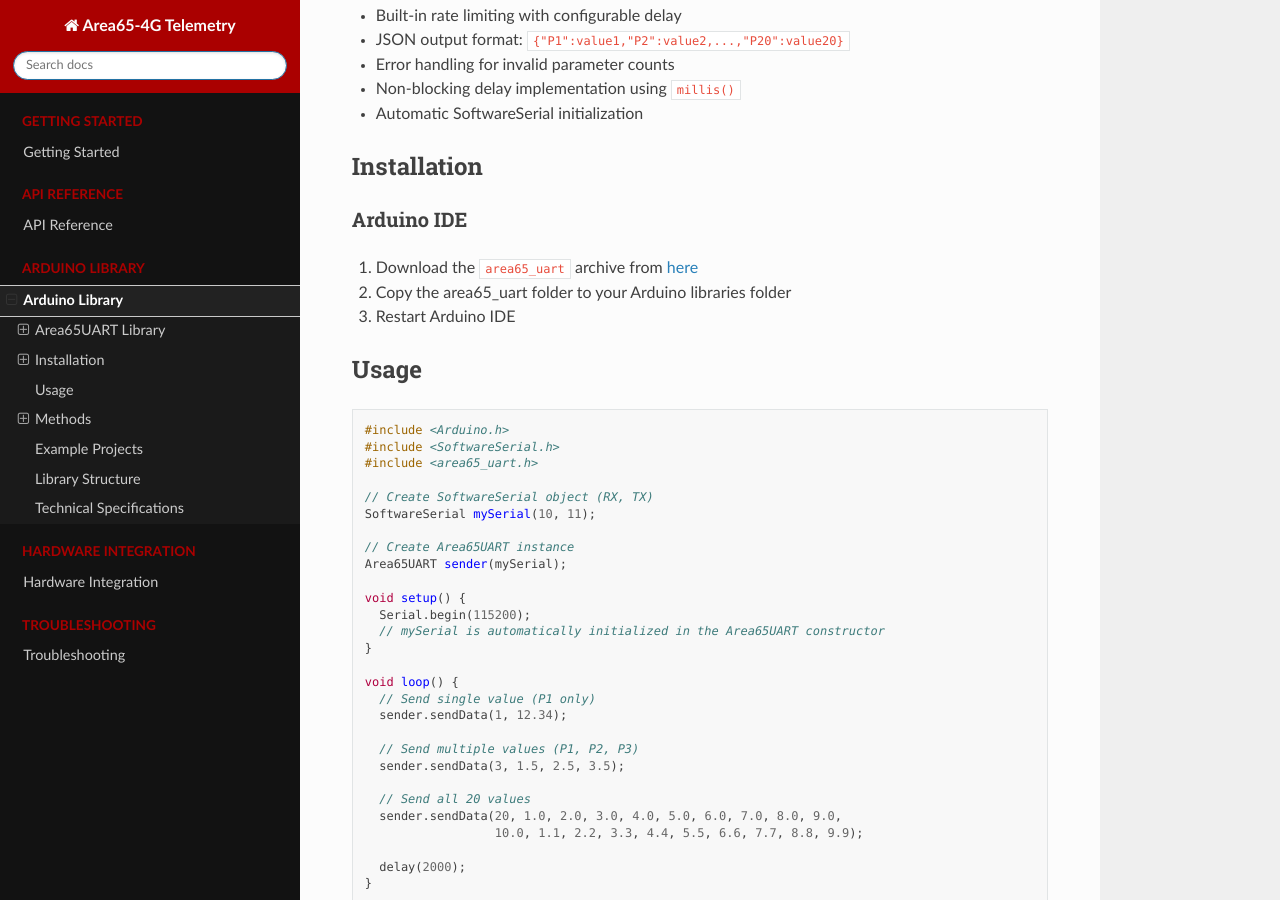
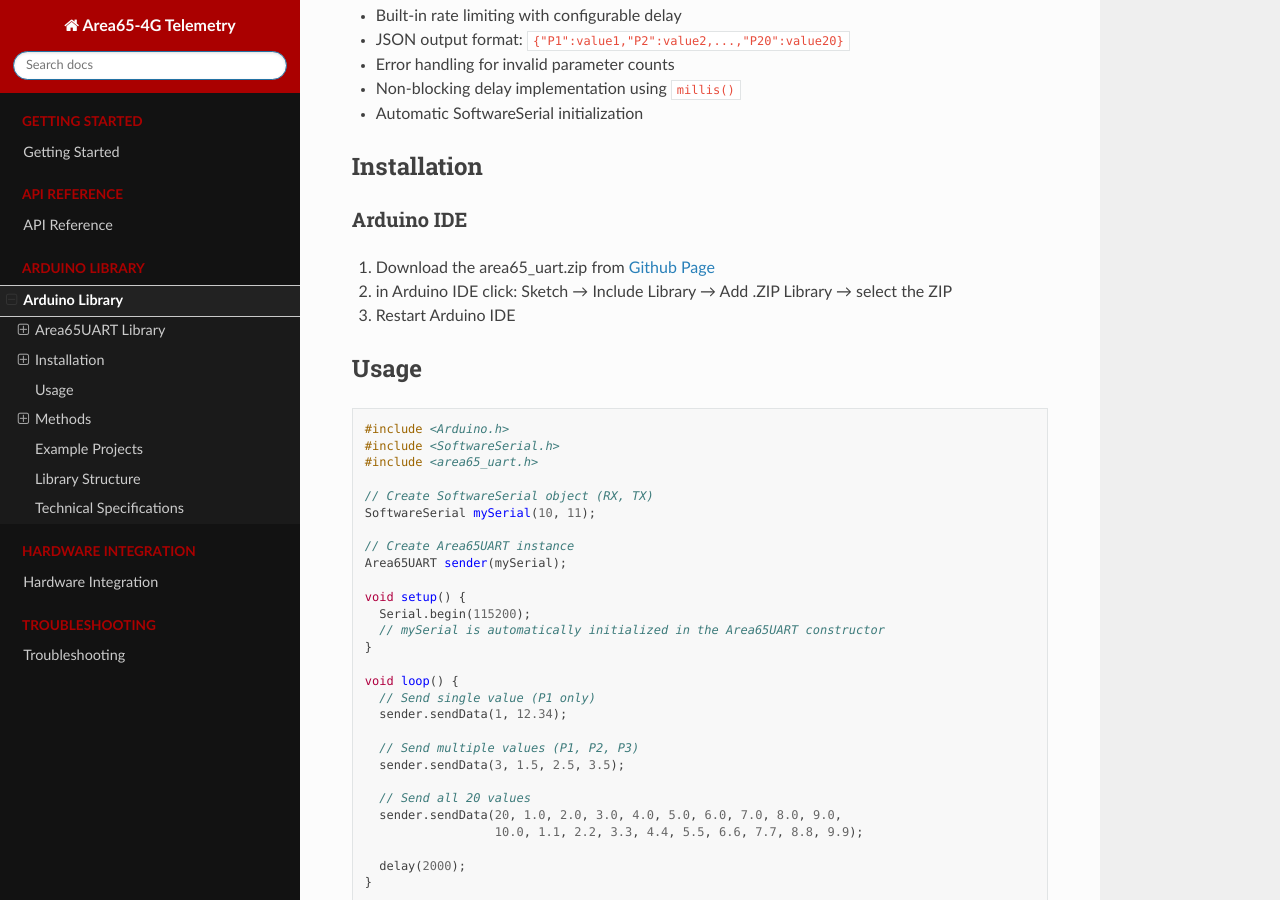
Before and after one commit to area65tech/4G-Telemetry-wiki, a Sphinx documentation site: the page built from docs/source/arduino-library.rst, in a window 1280 px wide and 900 px high, scrolled down 382 px. Built offline with Sphinx 7.4.7 and the Read the Docs theme 3.1.0, drawn with Linux system fonts in a browser that asks for light colours.

Commit message:
library download fix

```diff
--- a/docs/source/arduino-library.rst
+++ b/docs/source/arduino-library.rst
@@ -23,8 +23,8 @@
 Arduino IDE
 ^^^^^^^^^^^
 
-1. Download the ``area65_uart`` archive from `here <https://downgit.github.io/#/home?url=https://github.com/area65tech/4G-Telemetry/tree/main/arduino_libraries/area65_uart>`_
-2. Copy the area65_uart folder to your Arduino libraries folder
+1. Download the area65_uart.zip from `Github Page <https://github.com/area65tech/4G-Telemetry/blob/main/arduino_libraries/area65_uart.zip>`_
+2. in Arduino IDE click: Sketch → Include Library → Add .ZIP Library → select the ZIP
 3. Restart Arduino IDE
 
 Usage
```
